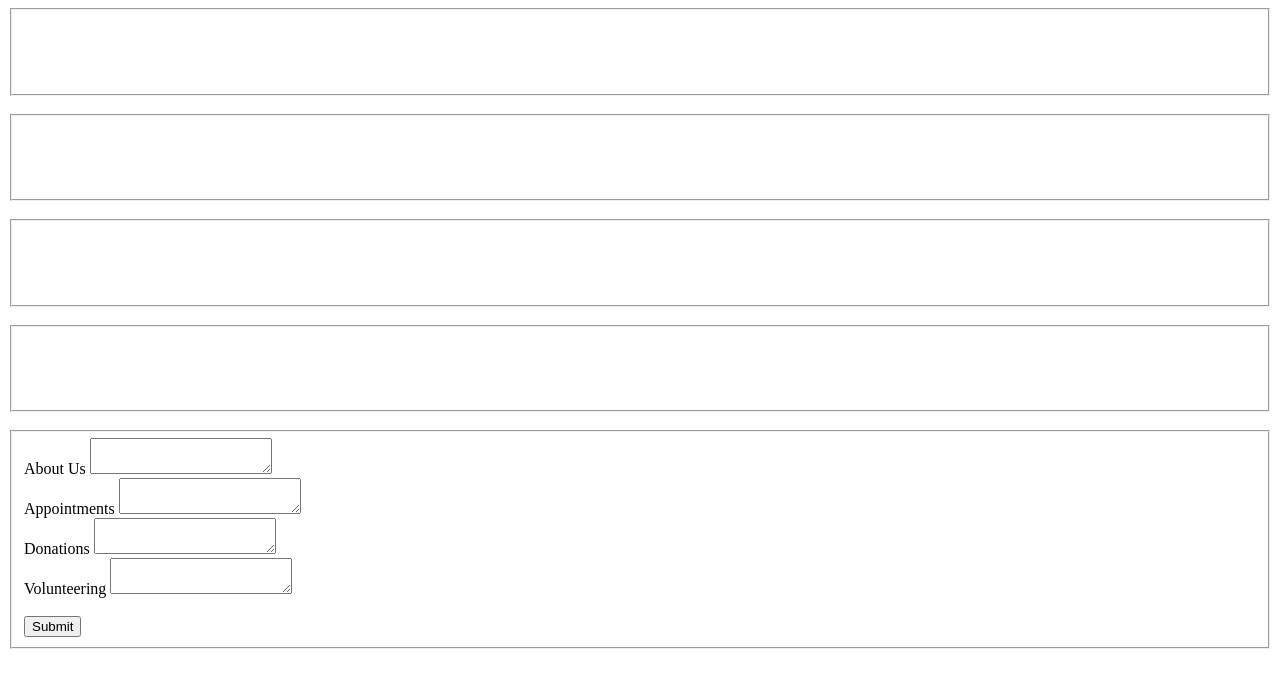
After one commit to journey217/jennifers-closet, a Flask app: template templates/edit_page.html in a window 1280 px wide. The commit adds this page. Shown: the top 688 px of the page. Run offline with Flask 3, Linux system fonts and the light colour scheme; the template is opened without the code that fills it, so the values that code supplies are empty.

Commit message:
Made it editable online

```diff
--- a/docker-compose.yml
+++ b/docker-compose.yml
@@ -9,3 +9,7 @@ services:
     build: .
     ports:
       - '8080:8000'
+  mongo:
+    image: mongo:4.2.5
+    ports:
+      - '27017:27017'
--- /dev/null
+++ b/login.py
@@ -0,0 +1,92 @@
+from pymongo import MongoClient
+import bcrypt
+from hashlib import sha256
+from base64 import b64encode
+from secrets import randbits
+
+
+mongo_client = MongoClient("mongo")
+db = mongo_client["JennifersCloset"]
+account_collection = db["Accounts"]
+tokens_collection = db["AuthTokens"]
+text_collections = db['TextFields']
+backups_collection = db['Backups']
+
+about_us = "Jennifer&#39;s Closet is a volunteer project of Bethany Presbyterian " \
+           "Church established by a neighborhood mom, named Jennifer, " \
+           "in 2023. We offer gently used clothing in sizes infant to 3X, free " \
+           "of charge for Greece families in need. We are located in the " \
+           "church at 3000 Dewey Ave. (just north of Stone Rd.)<br> " \
+           "<b>We do not serve thrifters or resellers.</b>"
+
+appointments = "<b><span id='hours'> We offer appointments Mondays and Thursdays from 9:30 a.m. to 12 p.m.</span></b> " \
+                               "Please submit your name, email, and phone number to book an appointment. You can also email us at" \
+            "<a href='mailto:jennifersclosetny@gmail.com?subject=Donation Appointment'>jennifersclosetny@gmail.com</a>" \
+            "to request additional information."
+
+donations = "To donate clothing please email us at <a href='mailto:jennifersclosetny@gmail.com?subject=Donation Appointment'>jennifersclosetny@gmail.com</a>" \
+            " to schedule your drop off. <br/>" \
+            "<b>We ask that all donations are not stained, damaged, or worn-out clothing.</b> <br/>" \
+            "If you would like to make a financial contribution to support our project, please make the checks payable to " \
+            "Bethany Presbyterian Church with 'Clothing Closet' on the memo, 3000 Dewey Ave., Rochester, NY 14616."
+
+volunteer = "If you are looking to help out in the clothing closet, we are looking for people to help sort donations, " \
+            "replenish clothing racks, and more. <br/> " \
+            "<b>Please email us at <a href='mailto:jennifersclosetny@gmail.com?subject=Donation Appointment'>jennifersclosetny@gmail.com</a> to find a time to volunteer. </b>"
+
+
+def test_data():
+    text_collections.delete_many({})
+    account_collection.delete_many({})
+    text_collections.insert_one({"data": 1, "about_us_data": about_us, "appointments_data": appointments, "donations_data": donations, "volunteering_data": volunteer})
+
+
+def check_username_exists(username):
+    if account_collection.find_one({"username": username}, projection={"_id": False, "ID": False}):
+        return True
+    return False
+
+
+def check_password(stored_hash, pass_attempt):
+    return bcrypt.checkpw(long_password_hash(pass_attempt), stored_hash)
+
+
+def verify_password(username, password):
+    user = account_collection.find_one({"username": username}, projection={"_id": False, "ID": False})
+    hashed_password = user['password']
+    return check_password(hashed_password, password)
+
+
+def verify_login(username, password):
+    if not check_username_exists(username):
+        return False
+    if not verify_password(username, password):
+        return False
+    return True
+
+
+def set_browser_cookie(username):
+    authToken = str(randbits(80))
+    encToken = generated_token_hash(authToken)
+    account_collection.update_one({"username": username}, {"$set": {"token": encToken}})
+    return authToken
+
+
+def generated_token_hash(token):
+    return sha256(token.encode()).hexdigest()
+
+
+def generate_hashed_pass(user_password):
+    salt = bcrypt.gensalt()
+    hashed_pass = bcrypt.hashpw(long_password_hash(user_password), salt)
+    return hashed_pass
+
+
+def long_password_hash(password):
+    return b64encode(sha256(password.encode()).digest())
+
+
+def find_user_by_auth_token(token):
+    token = str(token)
+    token = sha256(token.encode()).hexdigest()
+    return account_collection.find_one({"token": token}, projection={"_id": False, 'token': False})
--- a/main.py
+++ b/main.py
@@ -1,6 +1,6 @@
 import os
-
-from flask import Flask, render_template, send_from_directory
+from login import *
+from flask import Flask, render_template, send_from_directory, request, jsonify, make_response, redirect
 
 app = Flask(__name__, template_folder='templates', static_folder='static')
 
@@ -15,12 +15,100 @@ def wish():
     return render_template('wish-list.html')
 
 
+@app.route('/login.html')
+def login_page():
+    return render_template('login.html')
+
+
 @app.route('/favicon.ico')
 def favicon():
     return send_from_directory(os.path.join(app.root_path, 'static'),
                                'static/favicon.ico', mimetype='image/vnd.microsoft.icon')
 
 
+@app.route('/scripts.js')
+def scripts():
+    return send_from_directory(os.path.join(app.root_path),
+                               './scripts.js', mimetype='text/javascript')
+
+
+@app.post('/login')
+def login():
+    username = request.form['username']
+    password = request.form['password']
+    if verify_login(username, password):
+        authToken = set_browser_cookie(username)
+        response = make_response(render_template('edit_page.html'))
+        response.set_cookie('authenticationToken', authToken,
+                            max_age=3600, httponly=True, samesite='Strict')
+        return response
+    else:
+        response = make_response(render_template("login.html"))
+        return response
+
+
+@app.route('/page_data')
+def fetch_pages():
+    text = text_collections.find_one({"data": 1}, projection={"_id": False, "ID": False})
+    ret = {"about_us_data": text['about_us_data'], "donations_data": text['donations_data'],
+           "volunteering_data": text['volunteering_data'], "appointments_data": text['appointments_data']}
+    response = jsonify(ret)
+    return response
+
+
+@app.post('/update-text')
+def update():
+    cookieToken = request.cookies.get('authenticationToken')
+    user = find_user_by_auth_token(cookieToken)
+    if user:
+        text = text_collections.find_one({"data": 1}, projection={"_id": False, "ID": False})
+        backups_collection.insert_one({"about_us_data": text['about_us_data'], "donations_data": text['donations_data'],
+                                       "volunteering_data": text['volunteering_data'],
+                                       "appointments_data": text['appointments_data']})
+        about_us_v = request.form['about-us']
+        changes = {}
+        if about_us_v != "":
+            changes['about_us_data'] = about_us_v
+        appointments_v = request.form['appointments']
+        if appointments_v != "":
+            changes['appointments_data'] = appointments_v
+        donations_v = request.form['donations']
+        if donations_v != "":
+            changes['donations_data'] = donations_v
+        volunteering_v = request.form['volunteering']
+        if volunteering_v != "":
+            changes['volunteering_data'] = volunteering_v
+        # text_collections.update_one({"data": 1}, {"$set": {"about_us_data": about_us_v,
+        #                                           "appointments_data": appointments_v,
+        #                                           "donations_data": donations_v,
+        #                                           "volunteering_data": volunteering_v}})
+        if len(changes) == 0:
+            return redirect('/')
+        text_collections.update_one({"data": 1}, {"$set": changes})
+    return redirect("/")
+
+
+@app.route('/check_account')
+def check():
+    if account_collection.count_documents({}) < 1:
+        response_data = {"accounts": 0}
+    else:
+        response_data = {"accounts": 1}
+    response = jsonify(response_data)
+    return response
+
+
+@app.post('/register')
+def register():
+    if account_collection.count_documents({}) < 1:
+        username = request.form['username']
+        password = request.form['password']
+        hashed_pass = generate_hashed_pass(password)
+        account_collection.insert_one({"username": username, "password": hashed_pass})
+    return redirect('/')
+
+
 if __name__ == '__main__':
+    test_data()
     from waitress import serve
     serve(app, host="0.0.0.0", port=8000)
--- a/requirements.txt
+++ b/requirements.txt
@@ -1,2 +1,4 @@
 Flask~=2.3.2
 waitress~=2.1.2
+bcrypt~=4.1.2
+pymongo~=4.6.1
--- /dev/null
+++ b/scripts.js
@@ -0,0 +1,71 @@
+function fetch_data() {
+    const request = new XMLHttpRequest();
+    request.onreadystatechange = function () {
+        if (this.readyState === 4 && this.status === 200) {
+            const form_data = JSON.parse(this.response);
+            add_data(form_data)
+        }
+    };
+    request.open("GET", "/page_data");
+    request.send();
+}
+
+function add_data(form_data) {
+    let about_us = document.getElementById('about-us-p')
+    let donations = document.getElementById('donations-p')
+    let appointments = document.getElementById('appointments-p')
+    let volunteering = document.getElementById('volunteering-p')
+    let about_us_raw = document.getElementById('about-us-raw')
+    let donations_raw = document.getElementById('donations-raw')
+    let appointments_raw = document.getElementById('appointments-raw')
+    let volunteering_raw = document.getElementById('volunteering-raw')
+    if (about_us !== null) {
+        about_us.innerHTML = form_data['about_us_data']
+    }
+    if (donations !== null) {
+        donations.innerHTML = form_data['donations_data']
+    }
+    if (appointments !== null) {
+        appointments.innerHTML = form_data['appointments_data']
+    }
+    if (volunteering !== null) {
+        volunteering.innerHTML = form_data['volunteering_data']
+    }
+    if (about_us_raw !== null) {
+        about_us_raw.innerText = form_data['about_us_data']
+    }
+    if (donations_raw !== null) {
+        donations_raw.innerText = form_data['donations_data']
+    }
+    if (appointments_raw !== null) {
+        appointments_raw.innerText = form_data['appointments_data']
+    }
+    if (volunteering_raw !== null) {
+        volunteering_raw.innerText = form_data['volunteering_data']
+    }
+}
+
+function check_accounts() {
+    const request = new XMLHttpRequest();
+    request.onreadystatechange = function () {
+        if (this.readyState === 4 && this.status === 200) {
+            const form_data = JSON.parse(this.response);
+            add_form(form_data)
+        }
+    };
+    request.open("GET", "/check_account");
+    request.send();
+}
+
+function add_form(form_data) {
+    if (form_data['accounts'] === 0) {
+        let div = document.getElementById('Register')
+        div.innerHTML = "<form method='post' action='/register'>" +
+            "<label for='username'>Username</label>" +
+            "<input type='text' id='username' name='username'>" +
+            "<br/>" + "<label for='password'>Password</label>" +
+            "<input type='password' id='password' name='password'>" +
+            "<br/>" + "<button type='submit'>Register</button>" +
+            "</form>"
+    }
+}
--- a/static/style.css
+++ b/static/style.css
@@ -62,11 +62,11 @@ a:hover {
 }
 
 a:active {
-    color: yellow;
+    color: #674c5e;
 }
 
 a:visited {
-    color: yellow;
+    color: #674c5e;
 }
 
 a:link {
--- /dev/null
+++ b/templates/edit_page.html
@@ -0,0 +1,67 @@
+<!DOCTYPE html>
+<html lang="en">
+<head>
+    <meta charset="UTF-8">
+    <title>Edit Page</title>
+    <script src="../scripts.js"></script>
+</head>
+<body onload="fetch_data()">
+
+<fieldset>
+<p id="about-us-raw"></p>
+<br/>
+<p id="about-us-p"></p>
+<br/>
+</fieldset>
+
+<br/>
+
+<fieldset>
+<p id="appointments-raw"></p>
+<br/>
+<p id="appointments-p"></p>
+<br/>
+</fieldset>
+
+<br/>
+
+<fieldset>
+<p id="donations-raw"></p>
+<br/>
+<p id="donations-p"></p>
+<br/>
+</fieldset>
+
+<br/>
+
+<fieldset>
+<p id="volunteering-raw"></p>
+<br/>
+<p id="volunteering-p"></p>
+<br/>
+</fieldset>
+
+<br/>
+
+
+<form action="/update-text" method="post">
+    <fieldset>
+        <label for="about-us">About Us</label>
+        <textarea id="about-us" name="about-us"></textarea>
+        <br/>
+        <label for="appointments">Appointments</label>
+        <textarea id="appointments" name="appointments"></textarea>
+        <br/>
+        <label for="donations">Donations</label>
+        <textarea id="donations" name="donations"></textarea>
+        <br/>
+        <label for="volunteering">Volunteering</label>
+        <textarea id="volunteering" name="volunteering"></textarea>
+        <br/>
+        <br/>
+        <button type="submit">Submit</button>
+    </fieldset>
+</form>
+
+</body>
+</html>
```
Also changed, not shown: templates/home-page.html (+7 -23 lines), templates/login.html (added, +24 -0 lines), templates/wish-list.html (+3 -7 lines).
